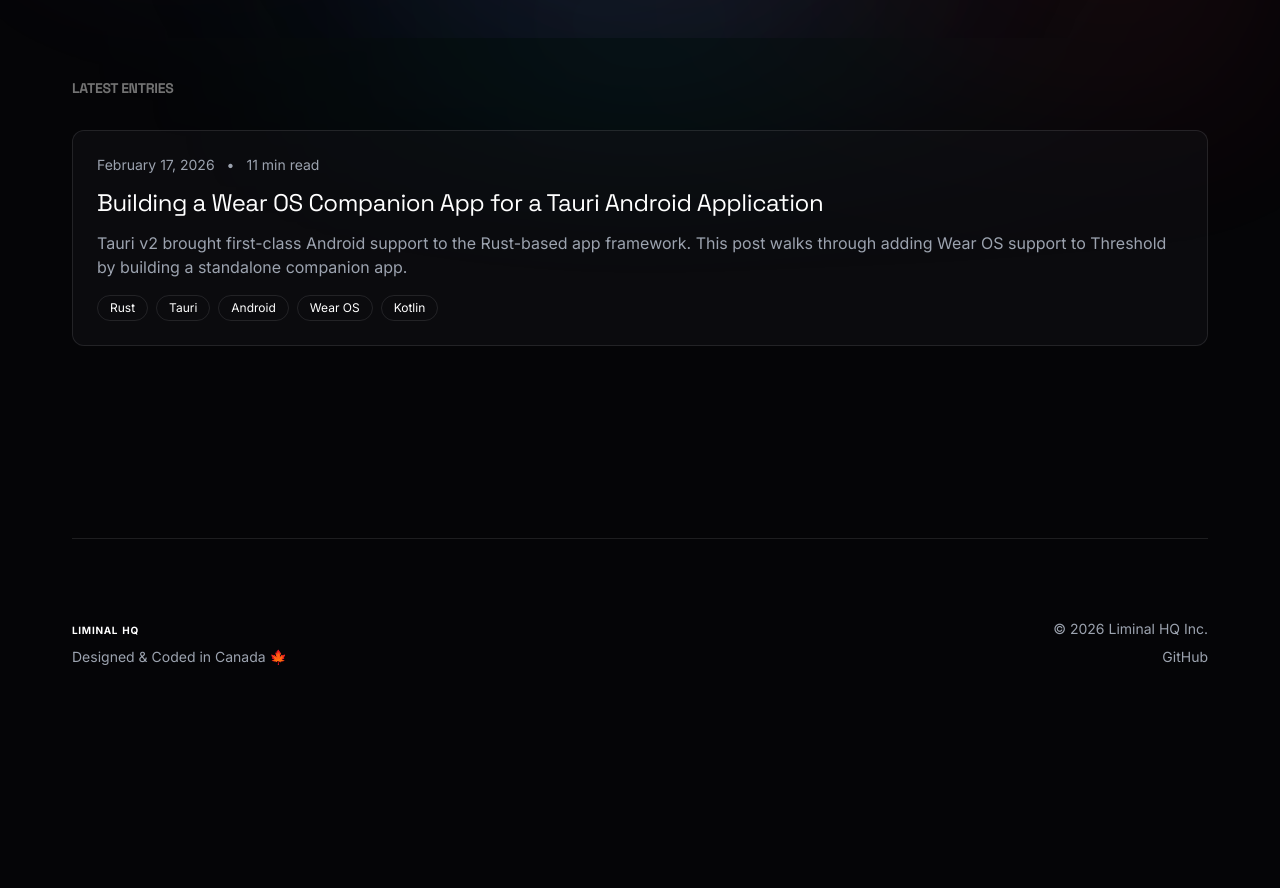
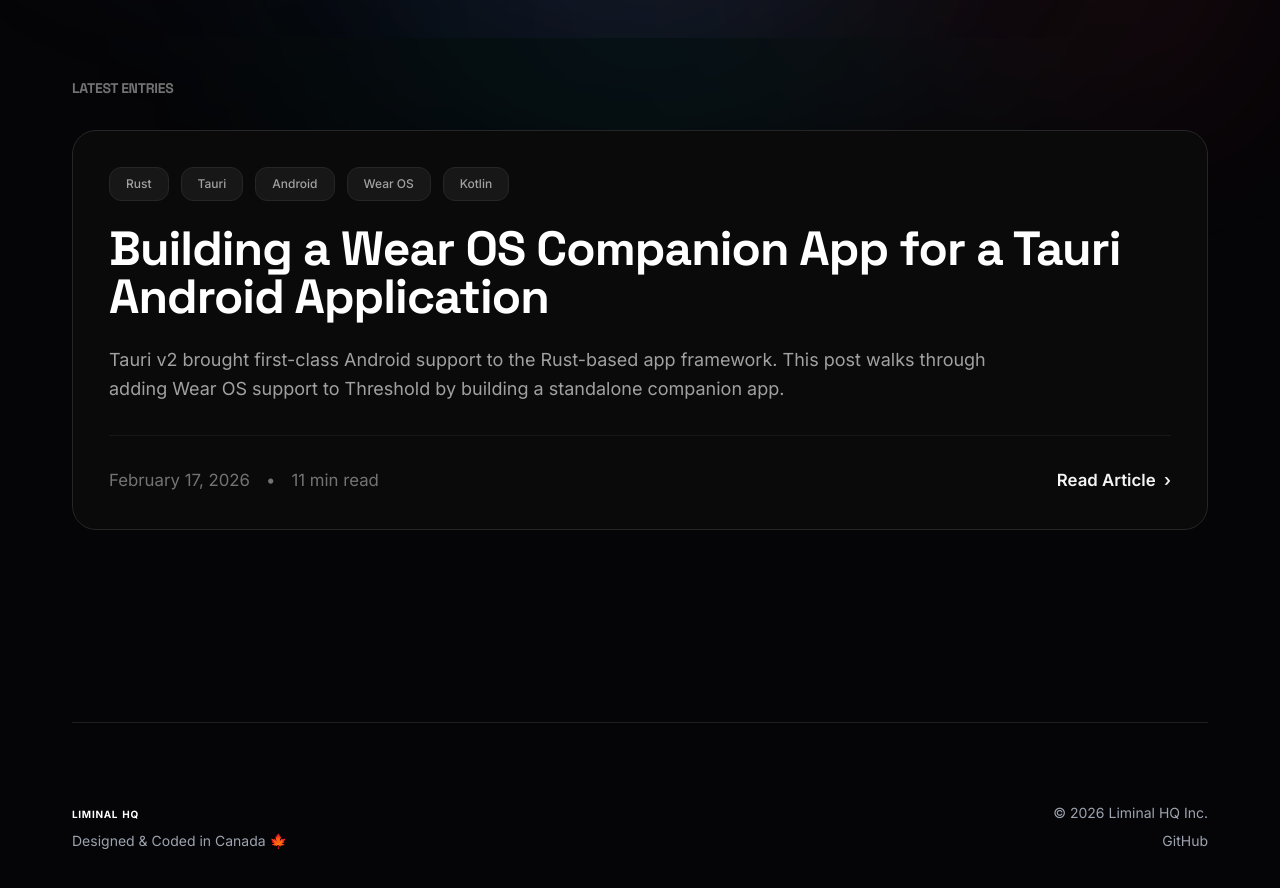
Before and after one commit to liminal-hq/liminal-hq.github.io, a Next.js app: page /blog in a window 1280 px wide. Shown: the part 640-1528 px from the top of the page. Before the commit the page ends 1387 px from the top, so only its background shows below. Built offline with nearby package versions, Linux system fonts and the light colour scheme.

Commit message:
fix: stabilize blog card title hover gradient

```diff
--- a/src/app/blog/page.tsx
+++ b/src/app/blog/page.tsx
@@ -45,28 +45,46 @@ export default async function BlogIndexPage() {
           <h2 className="mb-8 text-sm font-bold uppercase tracking-widest text-neutral-500">Latest Entries</h2>
           <div className="grid gap-6">
             {posts.map((post) => (
-              <article key={post.slug} className="rounded-xl border border-[var(--border-color)] bg-[var(--surface-color)] p-6">
-                <div className="mb-3 flex flex-wrap items-center gap-3 text-sm text-[var(--text-muted)]">
-                  <time dateTime={post.date}>{formatPostDate(post.date)}</time>
-                  <span aria-hidden="true">•</span>
-                  <span>{post.readTimeMinutes} min read</span>
-                </div>
+              <article
+                key={post.slug}
+                className="group relative overflow-hidden rounded-3xl border border-neutral-800 bg-[#0a0a0a] p-6 transition-all duration-300 hover:border-neutral-700 hover:shadow-2xl hover:shadow-orange-900/10 md:p-9"
+              >
+                <div className="absolute left-0 top-0 h-1 w-full bg-gradient-to-r from-orange-500 to-pink-600 opacity-0 transition-opacity duration-300 group-hover:opacity-100"></div>
 
-                <h2 className="text-2xl text-white">
-                  <Link href={`/blog/${post.slug}`} className="transition-colors hover:text-[var(--accent-orange)]">
-                    {post.title}
-                  </Link>
-                </h2>
-
-                <p className="mt-3 text-[var(--text-muted)]">{post.excerpt}</p>
-
-                <ul className="mt-4 flex flex-wrap gap-2">
+                <ul className="mb-6 flex flex-wrap gap-3">
                   {post.tags.map((tag) => (
-                    <li key={`${post.slug}-${tag}`} className="rounded-full border border-[var(--border-color)] px-3 py-1 text-xs text-white">
+                    <li
+                      key={`${post.slug}-${tag}`}
+                      className="rounded-xl border border-neutral-800 bg-neutral-900 px-4 py-2 text-xs font-medium text-neutral-400 transition-colors group-hover:border-neutral-700"
+                    >
                       {tag}
                     </li>
                   ))}
                 </ul>
+
+                <h3 className="text-3xl font-bold md:text-5xl">
+                  <Link
+                    href={`/blog/${post.slug}`}
+                    className="bg-gradient-to-r from-white to-white bg-clip-text text-transparent transition-[background-image] duration-300 group-hover:to-neutral-400"
+                  >
+                    {post.title}
+                  </Link>
+                </h3>
+
+                <p className="mt-6 max-w-4xl text-lg leading-relaxed text-neutral-400">{post.excerpt}</p>
+
+                <div className="my-8 h-px bg-neutral-900"></div>
+
+                <div className="flex flex-wrap items-center justify-between gap-4 text-[1.05rem] text-neutral-500">
+                  <div className="flex items-center gap-4">
+                    <time dateTime={post.date}>{formatPostDate(post.date)}</time>
+                    <span aria-hidden="true">•</span>
+                    <span>{post.readTimeMinutes} min read</span>
+                  </div>
+                  <Link href={`/blog/${post.slug}`} className="font-semibold text-neutral-100 transition-colors group-hover:text-white">
+                    Read Article &nbsp;›
+                  </Link>
+                </div>
               </article>
             ))}
           </div>
```
